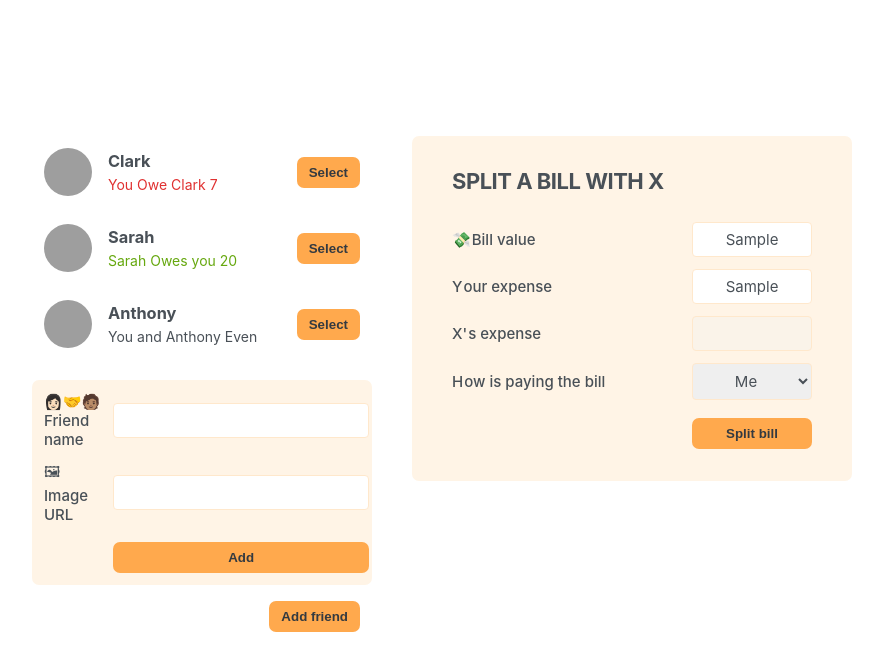
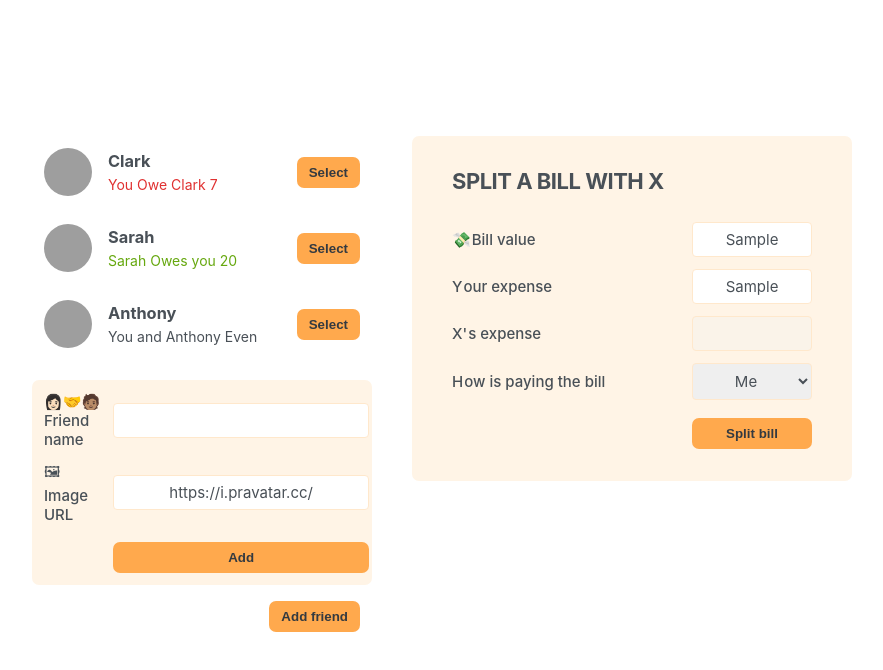
Before and after one commit to elnakhlawi/-Eat--N-Split, a React (Vite) app: page / in a window 1280 px wide. Both pictures are taken after typing "Sample", "Sample" into the empty fields and a click on the button "Add friend". Shown: the top 670 px of the page, without its empty margins (198-1081 px from the left). Built offline with nearby package versions, Linux system fonts and the light colour scheme; grey boxes are pictures that could not be loaded.

Commit message:
add a new friend

```diff
--- a/src/App.jsx
+++ b/src/App.jsx
@@ -26,7 +26,7 @@ function Button({ children, onClick }) {
     <>
       <button
         onClick={() => {
-          onClick();
+          onClick?.();
         }}
         className="button"
       >
@@ -37,15 +37,21 @@ function Button({ children, onClick }) {
 }
 export default function App() {
   const [showAddFriend, setShowAddFriend] = useState(false);
-
+  const [friends, setFriends] = useState(initialFriends);
   function handleShowAddFriend() {
     setShowAddFriend((show) => !show);
+  }
+  function handleAddNewFriend(newFriend) {
+    setFriends((friends) => {
+      return [...friends, newFriend];
+    });
+    setShowAddFriend(false);
   }
   return (
     <div className="app">
       <div className="sidebar">
-        <FriendsList />
-        {showAddFriend && <FormList />}
+        <FriendsList friends={friends} />
+        {showAddFriend && <FormList onAddFriend={handleAddNewFriend} />}
         <Button onClick={handleShowAddFriend}>Add friend</Button>
       </div>
       <FormSplitBill />
@@ -53,8 +59,7 @@ export default function App() {
   );
 }
 
-function FriendsList() {
-  let friends = initialFriends;
+function FriendsList({ friends }) {
   return (
     <ul>
       {friends.map((friend) => {
@@ -87,14 +92,47 @@ function Friend({ friend }) {
   );
 }
 
-function FormList() {
+function FormList({ onAddFriend }) {
+  const [friend, setFriend] = useState({
+    name: "",
+    image: "https://i.pravatar.cc/",
+  });
+  let randomId = crypto.randomUUID();
+
+  function handleNewFriend(e) {
+    e.preventDefault();
+    if (!friend.name || !friend.image) return;
+    let newFriend = {
+      name: friend.name,
+      image: `${friend.image}?=${randomId}`,
+      id: randomId,
+      balance: 0,
+    };
+    console.log(newFriend);
+    onAddFriend(newFriend);
+    setFriend({ ...friend, name: "", image: "https://i.pravatar.cc/" });
+  }
   return (
     <>
-      <form className="form-add-friend">
+      <form className="form-add-friend" onSubmit={handleNewFriend}>
         <label htmlFor="name">👩🏻‍🤝‍🧑🏽Friend name</label>
-        <input type="text" id="name" />
+        <input
+          type="text"
+          id="name"
+          value={friend.name}
+          onChange={(e) => {
+            setFriend({ ...friend, name: e.target.value });
+          }}
+        />
         <label htmlFor="image">🖼 Image URL</label>
-        <input type="text" id="image" />
+        <input
+          type="text"
+          id="image"
+          value={friend.image}
+          onChange={(e) => {
+            setFriend({ ...friend, image: e.target.value });
+          }}
+        />
         <Button>Add</Button>
       </form>
     </>
```
